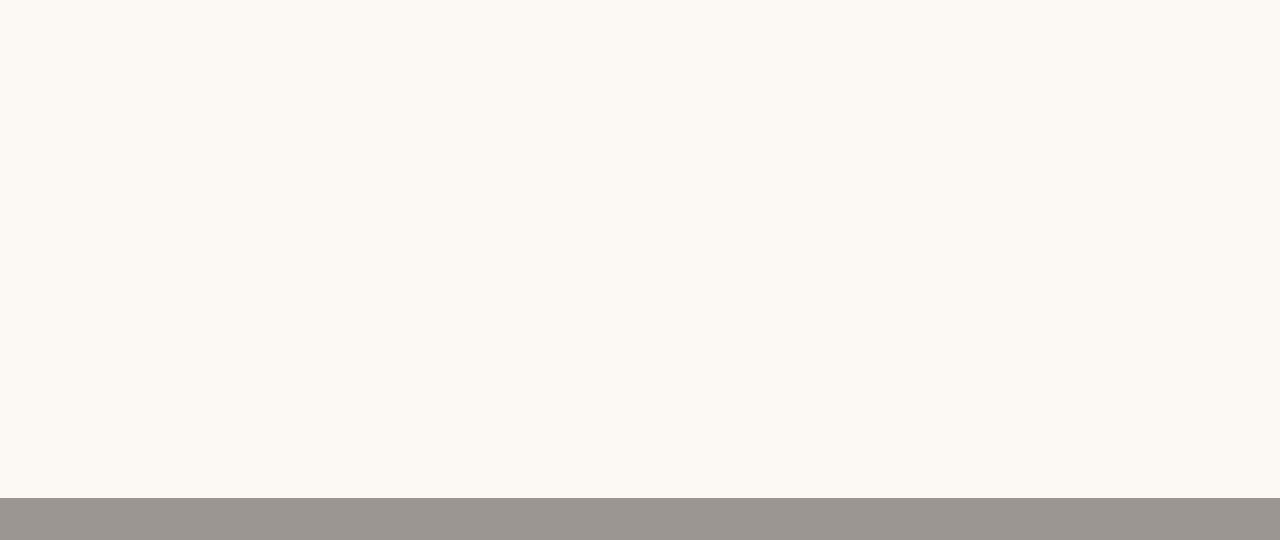
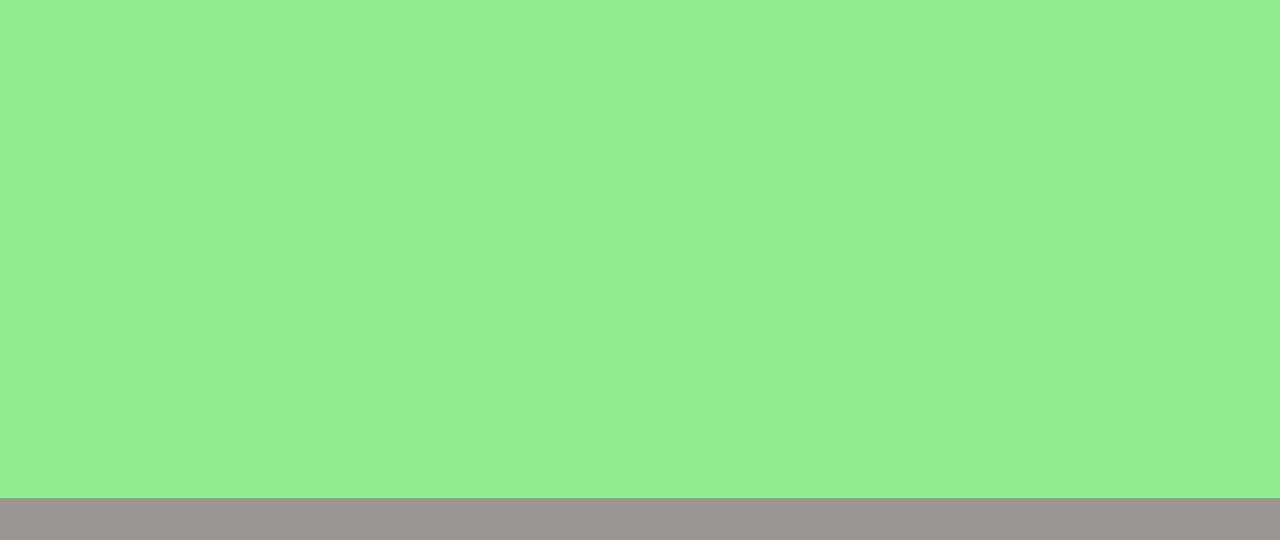
Before and after one commit to deeryouna/u_210708, a plain HTML site: page index.html in a window 1280 px wide. Shown: the part 123-663 px from the top of the page. Drawn offline with Linux system fonts and the light colour scheme.

Commit message:
비주얼 배경색상 변경

```diff
--- a/scss/style.scss
+++ b/scss/style.scss
@@ -193,7 +193,7 @@
 #visual {
 	width: 100%;
 	height: 500px;
-	background: #fcf8f4;
+	background: lightgreen;
 	position: relative;
 	overflow: hidden;
 
```
Also changed, not shown: css/style.css, 1 other file.
